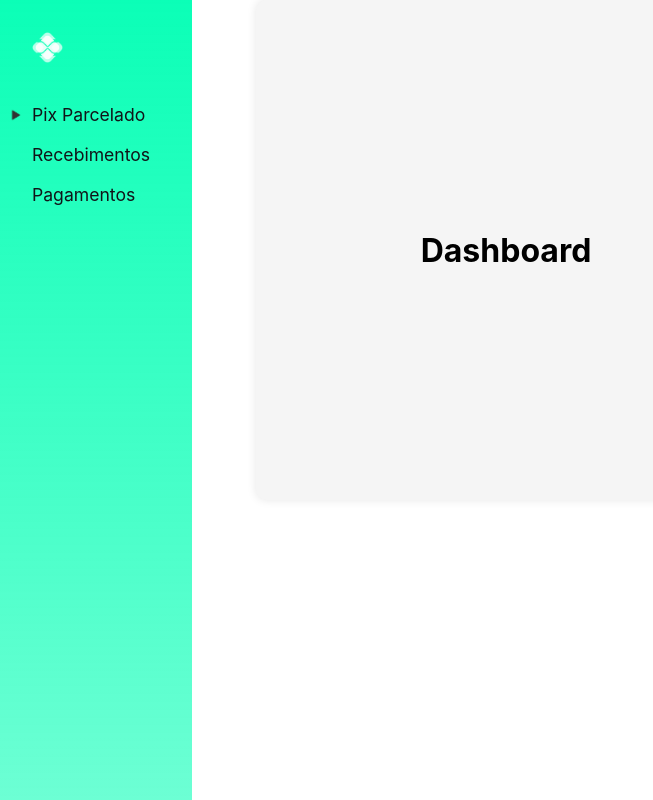
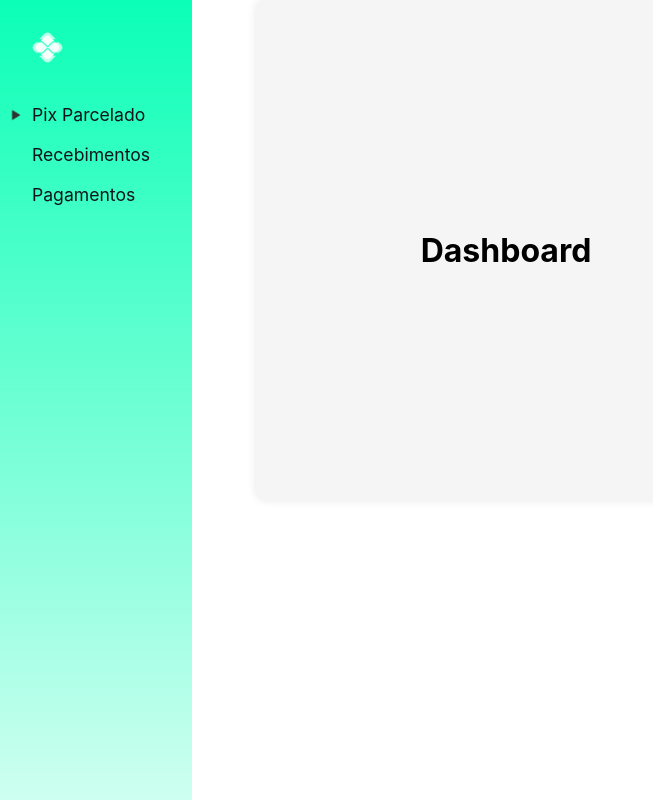
Before and after one commit to mateusnobre/starkbank-hackathon, a React (Create React App) app in the folder frontend/: page /dashboard in a window 1280 px wide. Shown: the whole page, without its empty margins (0-653 px from the left). Built offline with nearby package versions, Linux system fonts and the light colour scheme.

Commit message:
Dashboard menu template done

```diff
--- a/frontend/src/components/Menu/index.tsx
+++ b/frontend/src/components/Menu/index.tsx
@@ -15,6 +15,23 @@ const Menudiv = styled.div`
     background: linear-gradient(var(--color-pix), var(--color-pix-6));
 `;
 
+const Piximg = styled.img`
+    margin-top: 4vh;
+    margin-bottom: 4vh;
+    margin-left: 2.5vw;
+    width: 16%;
+    cursor: pointer;
+`;
+
+const Arrow = styled.img<{rotate: boolean}>`
+    margin-left: .7vw;
+    position: fixed;
+    height: 1.8vh;
+    width: auto;
+    transform: ${props => props.rotate ? "rotate(90deg)" :"rotate(0deg)"};
+    transition: transform 0.5s;
+`;
+
 const Option = styled.div`
     display: flex;
     flex-direction: row;
@@ -30,6 +47,7 @@ const Option = styled.div`
     :hover {
         cursor: pointer;
         color: var(--color-bkg-inv-hard);
+        background: var(--color-pix-dark);
         transition: 0.2s;
     }
 
@@ -38,16 +56,10 @@ const Option = styled.div`
     }
 `;
 
-const OptionSelect = styled(Option)`
+const OptionSelect = styled(Option)<{selected: boolean}>`
 
     padding-left: 0;
-
-    img {
-        margin-left: .7vw;
-        position: fixed;
-        height: 1.8vh;
-        width: auto;
-    }
+    color: ${props => props.selected ? "var(--color-bkg-inv-hard)" :"var(--color-bkg-hard)"};
 
     p {
         padding-left: 2.5vw;
@@ -57,6 +69,7 @@ const OptionSelect = styled(Option)`
 const OptionNested = styled(Option)`
 
     transition: 0.5s;
+    padding-left: 3vw;
 
     :hover {
         cursor: pointer;
@@ -66,20 +79,11 @@ const OptionNested = styled(Option)`
     }
 `;
 
-const Starkimg = styled.img`
-    margin-top: 4vh;
-    margin-bottom: 4vh;
-    margin-left: 2.5vw;
-    width: 16%;
-    cursor: pointer;
-`;
-
 export default function Menu() {
 
     const history = useNavigate();
 
     const [showOptionsPP, setShowOptionsPP] = useState(false);
-
 
     const handleClick = () => {
         if (!showOptionsPP) {
@@ -92,10 +96,11 @@ export default function Menu() {
 
     return (
         <Menudiv>
-            <Starkimg src={DivPix} alt="Logo StarkBank"/>
+            <Piximg src={DivPix} alt="Logo StarkBank"/>
             <OptionSelect onClick={handleClick}
+                          selected={showOptionsPP}
             >
-                <img src={ArrowLeft} />
+                <Arrow src={ArrowLeft} rotate={showOptionsPP}/>
                 <p>Pix Parcelado</p>
             </OptionSelect>
             {showOptionsPP && (
--- a/frontend/src/index.css
+++ b/frontend/src/index.css
@@ -16,6 +16,8 @@ code {
   --color-stark: #0070e0;
   --color-pix: #0bffb7;
   --color-pix-6: rgb(11, 255, 183, 0.6);
+  --color-pix-6: rgb(11, 255, 183, 0.2);
+  --color-pix-dark: #17f8b5;
   --color-bkg-soft: #171B20;
   --color-bkg-hard: #111418;
   --color-bkg-inv-soft: #f5f5f5;
```
